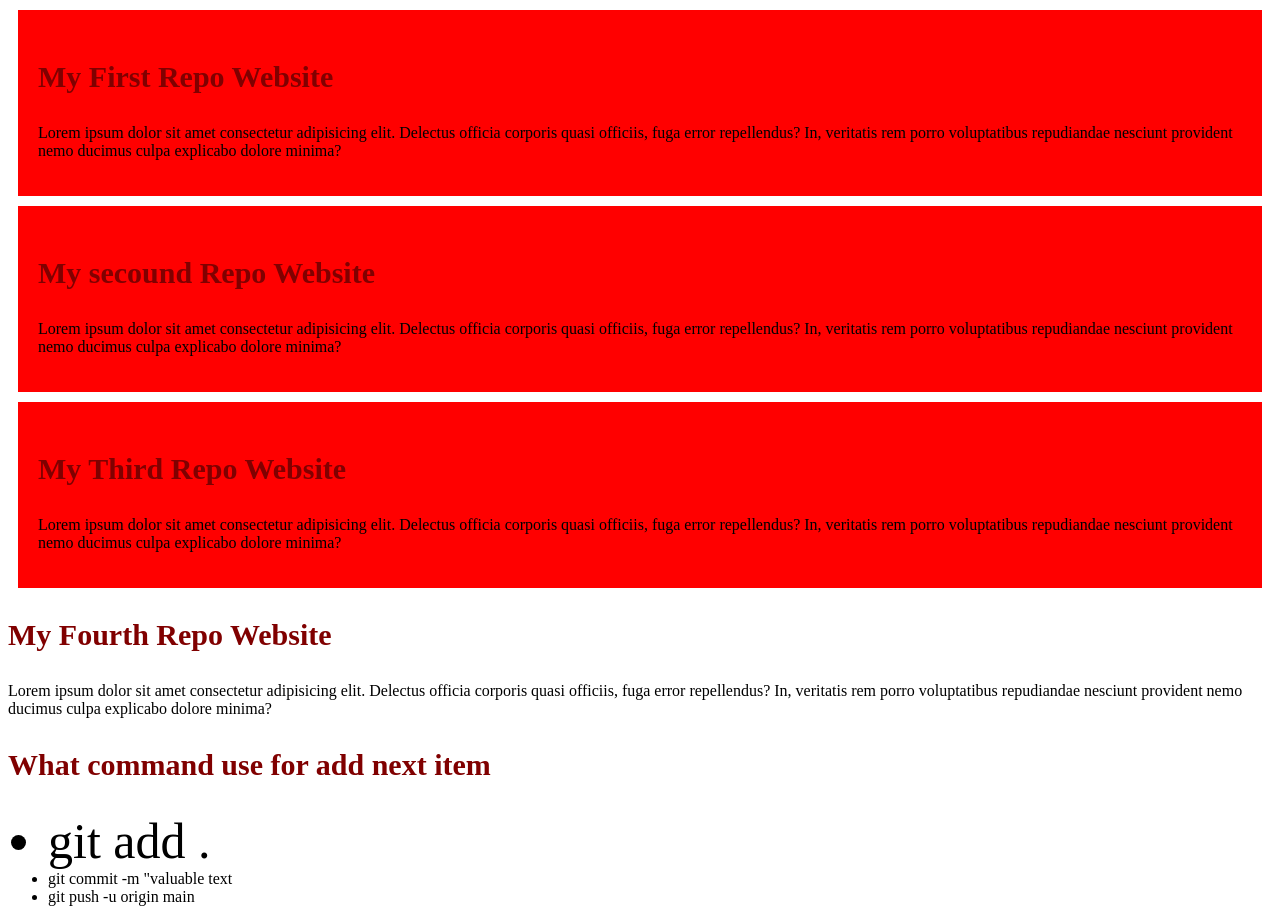
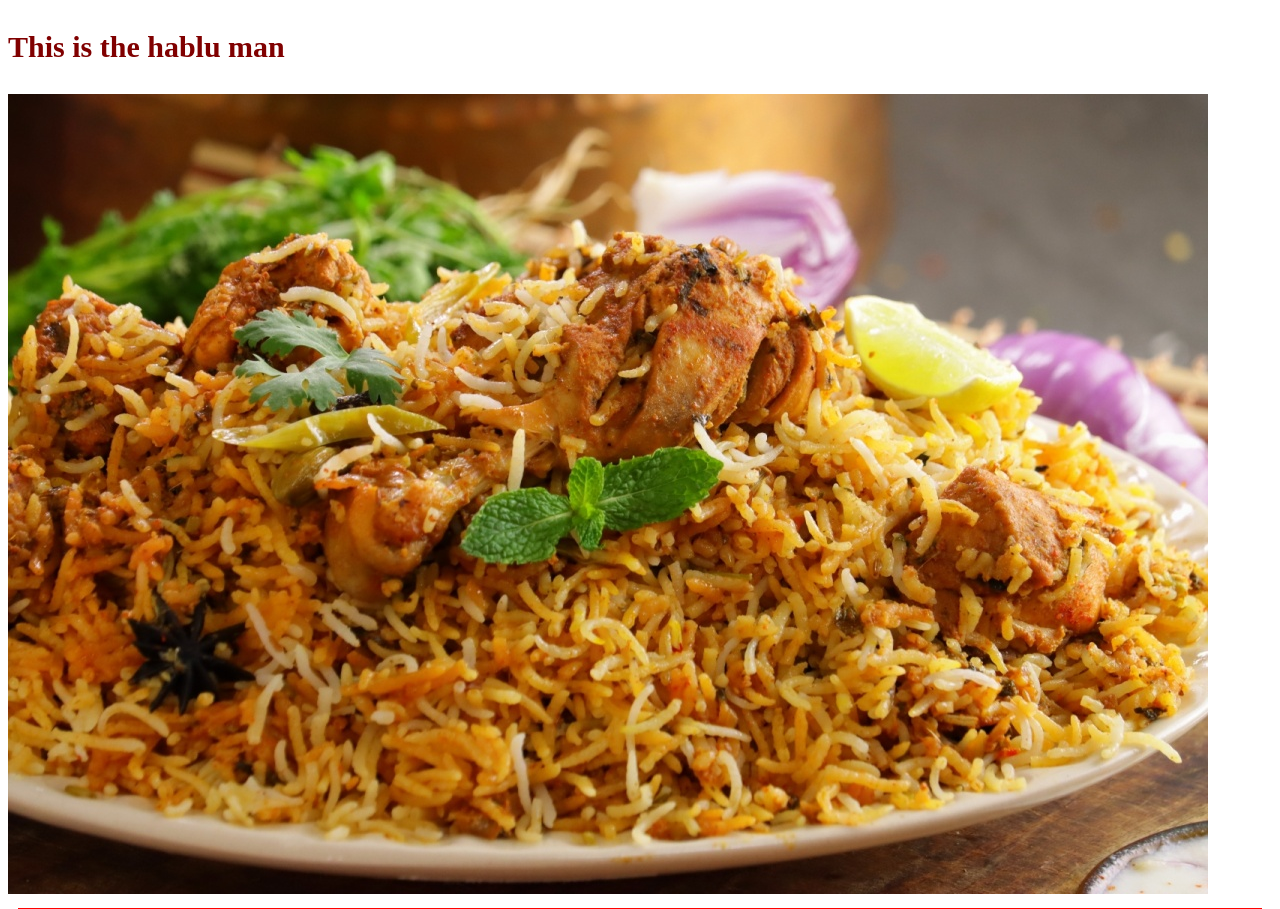
Before and after one commit to atikhassan64/my-first-repo-web, a plain HTML site: page index.html in a window 1280 px wide. Shown: the top 909 px of the page. Drawn offline with Linux system fonts and the light colour scheme.

Commit message:
added the image

```diff
--- a/index.html
+++ b/index.html
@@ -7,6 +7,10 @@
     <link rel="stylesheet" href="style/blog.css">
 </head>
 <body>
+    <div>
+        <h3>This is the hablu man</h3>
+        <img src="image/kitchen.jpg" alt="">
+    </div>
     <div class="monester">
         <h3>My First Repo Website</h3>
         <p>Lorem ipsum dolor sit amet consectetur adipisicing elit. Delectus officia corporis quasi officiis, fuga error repellendus? In, veritatis rem porro voluptatibus repudiandae nesciunt provident nemo ducimus culpa explicabo dolore minima?</p>
```
